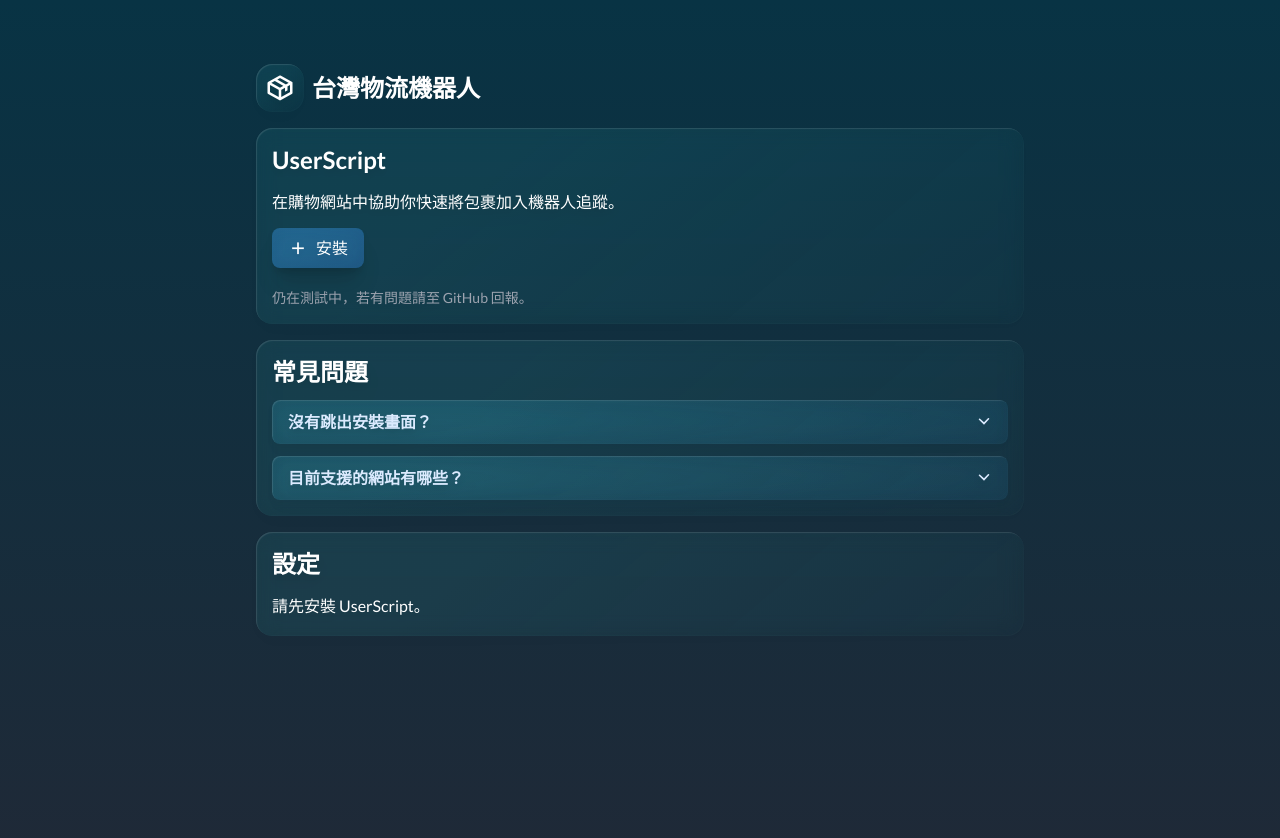
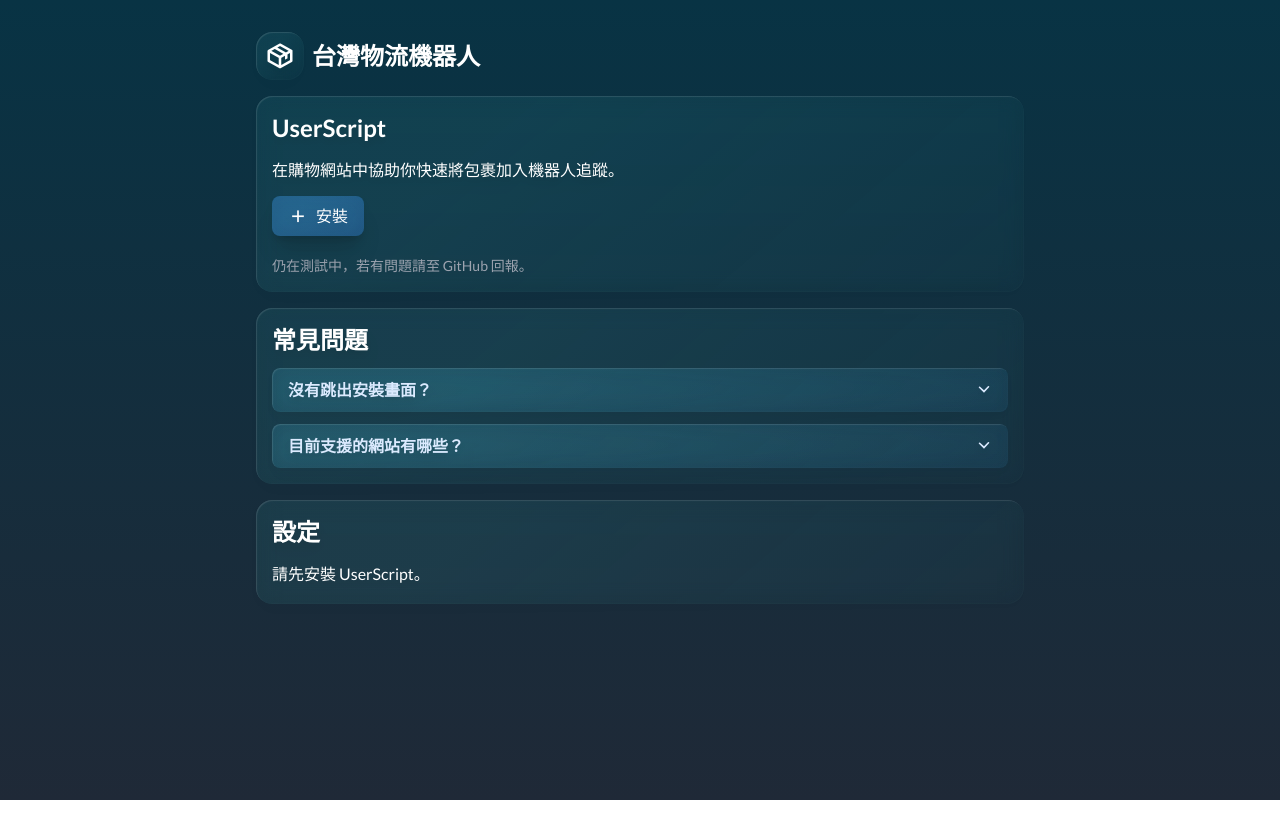
Before and after one commit to tasi788/TaiwanDeliveryPlugins, a React (Vite) app in the folder frontend/: page / in a window 1280 px wide. Shown: the top 838 px of the page. After the commit the page ends 800 px from the top, so only its background shows below. Built offline with nearby package versions, Linux system fonts and the light colour scheme.

Commit message:
updated style

```diff
--- a/frontend/index.html
+++ b/frontend/index.html
@@ -39,7 +39,7 @@
     content="https://t.me/TaiwanDeliveryBot 是一個追蹤台灣物流的工具，可以讓你隨時隨地查看包裹的狀態。它適用於經常網購的使用者，操作簡單，還可以設定提醒。試試看 @TaiwanDeliveryBot，它一定會讓你的生活更加方便。" />
 </head>
 
-<body class="bg-gradient-to-b from-cyan-950 to-gray-800 h-screen text-white leading-7">
+<body class="bg-gradient-to-b from-cyan-950 to-gray-800 h-screen text-white leading-7 p-4">
   <div id="root"></div>
   <script type="module" src="/src/main.jsx"></script>
 </body>
--- a/frontend/src/App.jsx
+++ b/frontend/src/App.jsx
@@ -7,7 +7,7 @@ function App() {
   const [isUserScriptInstalled] = useLocalStorage("userscript-install", false);
   return (
     <>
-      <div className="flex items-center gap-2 mt-16 mb-4 container p-0">
+      <div className="flex items-center gap-2 md:mt-4 mb-4 container p-0">
         <div className="w-12 h-12 frosted-glass rounded-[1rem] flex items-center justify-center">
           <i className="bx bx-package text-3xl"></i>
         </div>
--- a/frontend/src/index.css
+++ b/frontend/src/index.css
@@ -4,7 +4,7 @@
 
 @layer components {
   .frosted-glass {
-    --bg-board-color: rgba(59, 208, 216, 0.1);
+    --bg-board-color: lch(76.67 38.33 203.29 / 0.1);
     position: relative;
     backdrop-filter: blur(10px);
     background: linear-gradient(
```
